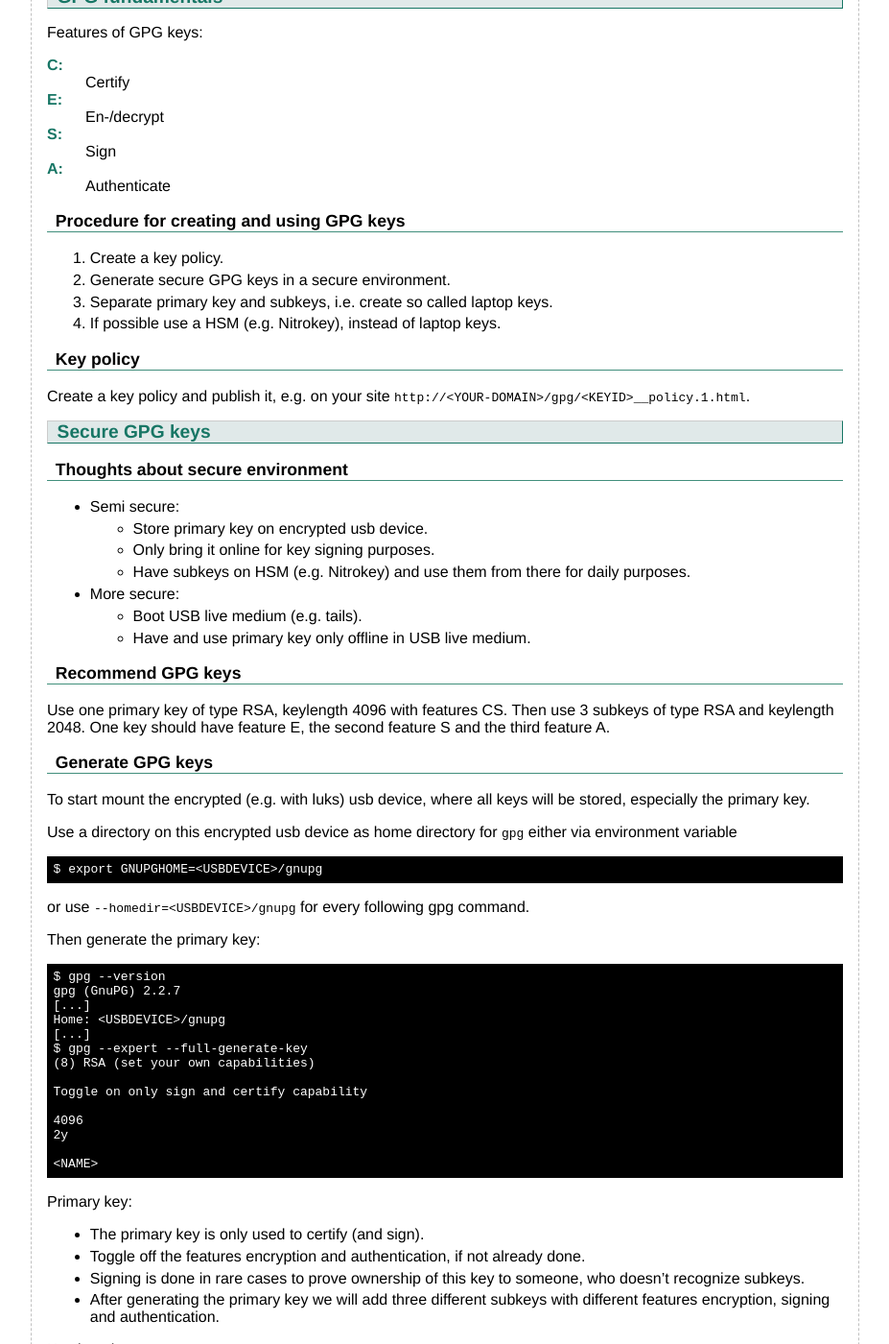
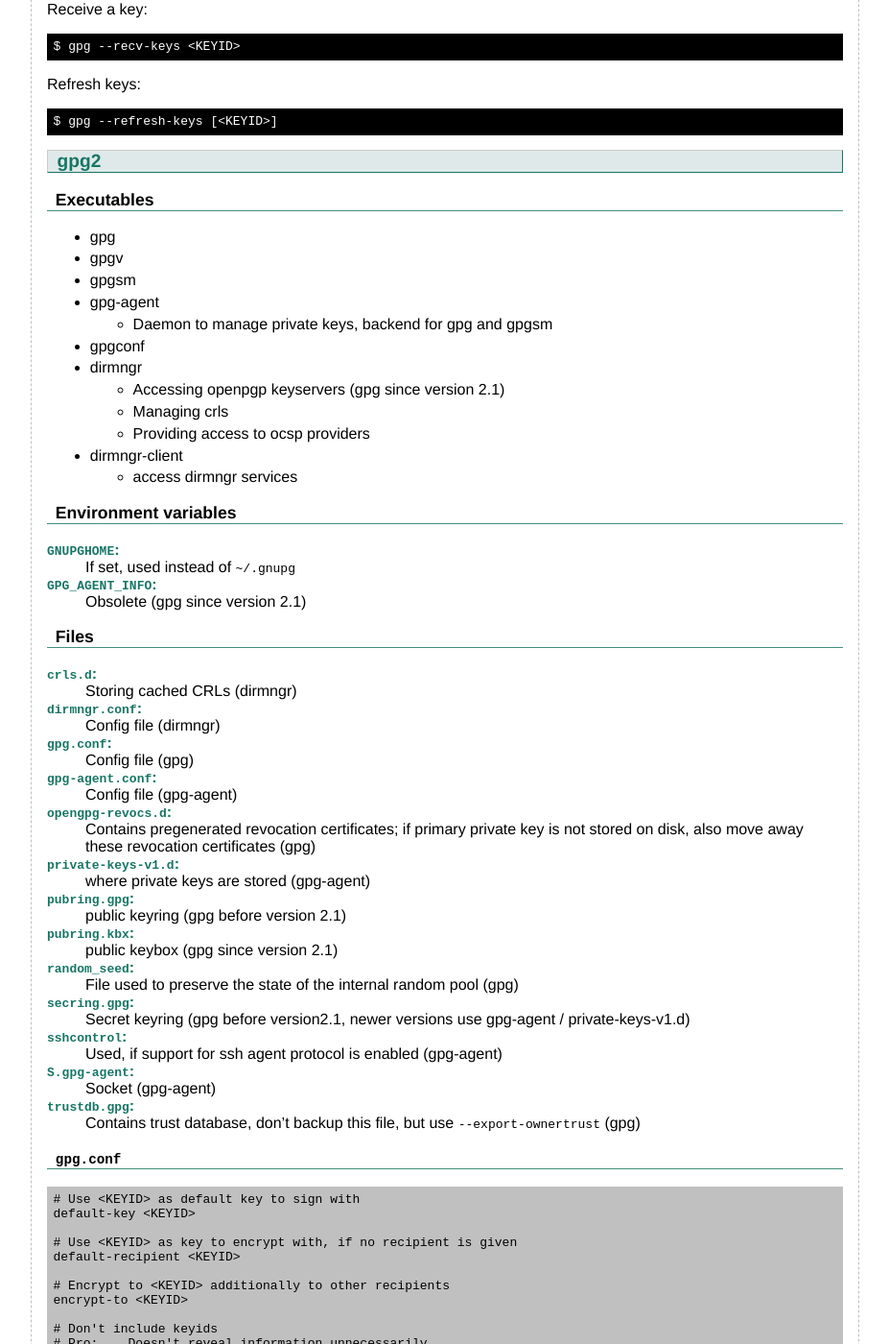
Before and after one commit to flyinggreenfrog/flyinggreenfrog.github.io, a Jekyll site: the page built from knowledgebase/gpg.md, in a window 1280 px wide and 1400 px high, scrolled down 1952 px. Shown: the whole window at 96% size, without its empty margins (176-1103 px from the left). Built offline with Jekyll 4.4.1, drawn with Linux system fonts in a browser that asks for light colours; some of the changed text lies outside the part shown.

Commit message:
Work on knowledgebase gpg.

````diff
--- a/knowledgebase/gpg.md
+++ b/knowledgebase/gpg.md
@@ -14,7 +14,10 @@ categories: [Linux]
 * [OpenPGP Best Practices](https://riseup.net/en/security/message-security/openpgp/best-practices) <time>2018-05-06</time>
 * [Mike English: Getting Started with GNU Privacy Guard](https://spin.atomicobject.com/2013/09/25/gpg-gnu-privacy-guard) <time>2018-05-06</time>
 * [Creating the perfect GPG keypair](https://alexcabal.com/creating-the-perfect-gpg-keypair) <time>2018-05-06</time>
+
+* [Arch: GnuPG](https://wiki.archlinux.org/index.php/GnuPG) <time>2019-07-13</time>
 * [GPG Anleitung](https://wiki.kairaven.de/open/krypto/gpg/gpganleitung) <time>2018-05-06</time>
+
 * [Using an offline GnuPG master key](https://incenp.org/notes/2015/using-an-offline-gnupg-master-key.html) <time>2018-05-06</time>
 * [OpenPGP User ID Comments considered harmful](https://debian-administration.org/users/dkg/weblog/97) <time>2018-05-06</time>
 * [Nitrokey - Secure your digital life](https://www.nitrokey.com/de) <time>2018-05-06</time>
@@ -23,6 +26,9 @@ categories: [Linux]
 * [Github: jaymzh / pius](https://github.com/jaymzh/pius) <time>2018-05-06</time>
 * [Monkeysign](https://monkeysign.readthedocs.io) <time>2018-05-06</time>
 * [OpenKeychain](https://www.openkeychain.org) <time>2018-05-06</time>
+
+* [OpenPGP](https://www.openpgp.org) <time>2019-07-13</time>
+* [keys.openpgp.org](https://keys.openpgp.org) <time>2019-07-13</time>
 
 ## Terms
 
@@ -35,21 +41,24 @@ GPG
 HSM
 : Hardware Security Module
 
+PGP
+: Pretty Good Privacy
+
 PKI
 : Public Key Infrastructure
 
 RSA
 : Rivest-Shamir-Adleman Cryptosystem
 
-WOT
+WoT
 : Web of Trust
 
 ## Daily Usage
 
 Encrypt a file:
 
-``` sh
-$ gpg --armor --encrypt --recipient <KEYID>|<MAIL> <FILE>
+```sh
+$ gpg -a|--armor -e|--encrypt -r|--recipient <KEYID>|<MAIL> <FILE>
 $ shred -u <FILE>
 $ file <FILE>.asc
 <FILE>.asc: PGP message Public-Key Encrypted Session Key (old)
@@ -57,75 +66,216 @@ $ file <FILE>.asc
 
 Decrypt a file:
 
-``` sh
-$ gpg --decrypt --output <DECRYPTED-FILE> <FILE>.asc
+```sh
+$ gpg -d|--decrypt -o|--output <DECRYPTED-FILE> <FILE>.asc
 ```
 
 Sign a file with detached signature file:
 
-``` sh
-$ gpg --armor --detach-sign <FILE>
+```sh
+$ gpg -a|--armor -b|--detach-sign <FILE>
 $ file <FILE>.asc
 <FILE>.asc: PGP signature Signature (old)
 ```
 
 Verify a signature:
 
-``` sh
+```sh
 $ ls <FILE>*
 <FILE>  <FILE>.asc
 $ gpg --verify <FILE>.asc
 ```
 
-Encrypt a file symmetrically, i.e. don't use gpg keys, but a use secret
+Encrypt a file symmetrically, i.e. don't use gpg keys, but use a secret
 password:
 
-``` sh
-$ gpg --armor --symmetric <FILE>
+```sh
+$ gpg -a|--armor -c|--symmetric <FILE>
 $ file <FILE>.asc
 <FILE>.asc: PGP message Symmetric-Key Encrypted Session Key (old)
 ```
 
 List public keys:
 
-``` sh
-$ gpg --list-keys <KEYID>|<MAIL>|<NAME>
+```sh
+$ gpg -k|--list-keys <KEYID>|<MAIL>|<NAME>
 ```
 
 List private keys:
 
-``` sh
-$ gpg --list-secret-keys
+```sh
+$ gpg -K|--list-secret-keys
 ```
 
 Show fingerprint of a key:
 
-``` sh
+```sh
 $ gpg --fingerprint <KEYID>|<MAIL>|<NAME>
 ```
 
-Show fingerprint of a key file without importing it into the keyring:
+Manually search for (and get) a key:
 
-``` sh
-$ gpg --with-fingerprint <KEYID>.pub.asc
+```sh
+$ gpg --search-keys <KEYID>|<MAIL>|<NAME>
 ```
 
-Search for (and get) a key:
+Automatically locate and retrieve keys as needed:
 
-``` sh
-$ gpg --search-keys <KEYID>|<MAIL>|<NAME>
+```sh
+$ gpg --auto-key-locate keyserver --locate-keys <MAIL>
 ```
 
 Receive a key:
 
-``` sh
+```sh
 $ gpg --recv-keys <KEYID>
 ```
 
 Refresh keys:
 
-``` sh
+```sh
 $ gpg --refresh-keys [<KEYID>]
+```
+
+## gpg2
+
+### Executables
+
+* gpg
+* gpgv
+* gpgsm
+* gpg-agent
+  - Daemon to manage private keys, backend for gpg and gpgsm
+* gpgconf
+* dirmngr
+  - Accessing openpgp keyservers (gpg since version 2.1)
+  - Managing crls
+  - Providing access to ocsp providers
+* dirmngr-client
+  - access dirmngr services
+
+### Environment variables
+
+`GNUPGHOME`
+: If set, used instead of `~/.gnupg`
+
+`GPG_AGENT_INFO`
+: Obsolete (gpg since version 2.1)
+
+### Files
+
+`crls.d`
+: Storing cached CRLs (dirmngr)
+
+`dirmngr.conf`
+: Config file (dirmngr)
+
+`gpg.conf`
+: Config file (gpg)
+
+`gpg-agent.conf`
+: Config file (gpg-agent)
+
+`opengpg-revocs.d`
+: Contains pregenerated revocation certificates; if primary private key is not
+  stored on disk, also move away these revocation certificates (gpg)
+
+`private-keys-v1.d`
+: where private keys are stored (gpg-agent)
+
+`pubring.gpg`
+: public keyring (gpg before version 2.1)
+
+`pubring.kbx`
+: public keybox (gpg since version 2.1)
+
+`random_seed`
+: File used to preserve the state of the internal random pool (gpg)
+
+`secring.gpg`
+: Secret keyring (gpg before version2.1, newer versions use gpg-agent / private-keys-v1.d)
+
+`sshcontrol`
+: Used, if support for ssh agent protocol is enabled (gpg-agent)
+
+`S.gpg-agent`
+: Socket (gpg-agent)
+
+`trustdb.gpg`
+: Contains trust database, don't backup this file, but use
+  `--export-ownertrust` (gpg)
+
+### `gpg.conf`
+
+```text
+# Use <KEYID> as default key to sign with
+default-key <KEYID>
+
+# Use <KEYID> as key to encrypt with, if no recipient is given
+default-recipient <KEYID>
+
+# Encrypt to <KEYID> additionally to other recipients
+encrypt-to <KEYID>
+
+# Don't include keyids
+# Pro:    Doesn't reveal information unnecessarily
+# Contra: May slow down decryption on receiving side, since it will try all
+#         private keys
+#   for all keys
+#throw-keyids
+#   for <KEYID>
+#hidden-recipient <KEYID>
+#hidden-encrypt-to <KEYID>
+
+# How to display key IDs
+keyid-format 0xlong
+with-fingerprint
+with-subkey-fingerprint
+# To compare private keys with/inside private-keys-v1.d
+with-keygrip
+# Print key listings delimited by colons, useful for scripts/machine parsing
+#with-colons
+
+# Avoid information leaked
+no-emit-version
+no-comments
+
+# List options
+list-options show-keyring,show-policy-urls,show-notations,show-sig-expire,show-keyserver-urls
+
+# Deprecated, use keyserver in dirmngr.conf instead
+#keyserver <KEYSERVER>
+# Options for all defined keyservers
+keyserver-options no-honor-keyserver-url include-revoked
+
+# Preferences/usage of algorithms used
+default-preference-list SHA512,SHA384,SHA256,SHA224,AES256,AES192,AES,CAST5,BZIP2,ZLIB,,ZIP,Uncompressed
+personal-digest-preferences SHA512,SHA384,SHA256,SHA224
+personal-cipher-preferences AES256,AES192,AES,CAST5
+personal-compress-preferences BZIP2,ZLIB,ZIP,Uncompressed
+#weak-digest SHA1
+```
+
+### `dirmngr.conf`
+
+```text
+# Built-in default hkps://hkps.pool.sks-keyservers.net
+keyserver hkps://hkps.pool.sks-keyservers.net
+```
+
+### `gpg-agent.conf`
+
+```text
+# 5h -> 18000s
+default-cache-ttl 18000
+default-cache-ttl-ssh 18000
+
+# 24h -> 86400s
+max-cache-ttl 86400
+max-cache-ttl-ssh 86400
+
+ignore-cache-for-signing
+#pinentry-program /usr/bin/pinentry-gnome3
 ```
 
 ## GPG fundamentals
@@ -162,7 +312,7 @@ Create a key policy and publish it, e.g. on your site
 
 * Semi secure:
   - Store primary key on encrypted usb device.
-  - Only bring it online for key signing purposes.
+  - Only bring it online for key signing purposes and mailing signed keys.
   - Have subkeys on HSM (e.g. Nitrokey) and use them from there for daily
     purposes.
 * More secure:
@@ -177,13 +327,13 @@ second feature S and the third feature A.
 
 ### Generate GPG keys
 
-To start mount the encrypted (e.g. with luks) usb device, where all keys will
+To start mount the encrypted (e.g. with LUKS) USB device, where all keys will
 be stored, especially the primary key.
 
 Use a directory on this encrypted usb device as home directory for `gpg` either
 via environment variable
 
-``` sh
+```sh
 $ export GNUPGHOME=<USBDEVICE>/gnupg
 ```
 
@@ -191,9 +341,9 @@ or use `--homedir=<USBDEVICE>/gnupg` for every following gpg command.
 
 Then generate the primary key:
 
-``` sh
+```sh
 $ gpg --version
-gpg (GnuPG) 2.2.7
+gpg (GnuPG) 2.2.5
 [...]
 Home: <USBDEVICE>/gnupg
 [...]
@@ -236,23 +386,23 @@ UIDs:
   E-Mail addresses can get invalid in future and so we have on UID that remains
   valid, even if all E-Mail addresses would be changed in future.
 * The comment field we leave empty, because it doesn't provide so much benefit.
-* After generating of the primary key we add additional name/E-Mail pairs.
+* After generating the primary key we add additional name/E-Mail pairs.
 
 Passphrase:
 
 * Use long passphrase, but avoid too many special characters.
-* A 7 word passphrase generated with a diceware list provides a reasonable
-  secure passphrase.
+* A 7 word passphrase generated with a diceware list should provide a
+  reasonable secure passphrase.
 
 Entropy for key generation:
 
-* Much entropy is needed, maybe you need to move with the mouse or use the
-  keyboard to create enough entropy.
+* Much entropy is needed, maybe you need to move around with the mouse or use
+  the keyboard to create enough entropy.
 * Tails distribution uses havegd, which helps to create enough entropy.
 
 Add additional name/E-Mail pair:
 
-``` sh
+```sh
 $ gpg --edit-key <KEYID>
 gpg> adduid
 <NAME>
@@ -263,7 +413,7 @@ gpg> save
 Normally the last UID created will be the primary UID used by `gpg`. If you
 want to use another UID mainly, set it as primary UID:
 
-``` sh
+```sh
 $ gpg --edit-key <KEYID>
 gpg> uid <X>
 gpg> primary
@@ -273,7 +423,7 @@ gpg> save
 To add subkeys repeat the following steps for each subkey, that you want to
 generate:
 
-``` sh
+```sh
 $ gpg --expert --edit-key <KEYID>
 gpg> addkey
 (8) RSA (set your own capabilities)
@@ -287,7 +437,7 @@ gpg> save
 
 Remove the primary key to create laptop keys only having the subkeys:
 
-``` sh
+```sh
 $ gpg --output <KEYID>.ssk.gpg --export-secret-subkeys <KEYID>
 $ # Only do the following step, if you have a backup of your primary key!
 $ gpg --delete-secret-keys <KEYID>
@@ -298,7 +448,7 @@ $ shred -vu <KEYID>.ssk.gpg
 Now you can set a different passphrase (maybe only 5 instead of 7 word
 passphrase) to these subkeys to make daily usage easier:
 
-``` sh
+```sh
 $ gpg --edit-key <KEYID>
 gpg> passwd
 gpg> save
@@ -307,7 +457,7 @@ gpg> save
 To check, if creating a keyring with only the subkeys was successful, list the
 keys:
 
-``` sh
+```sh
 $ gpg --list-secret-keys <KEYID>
 ```
 
@@ -317,7 +467,7 @@ $ gpg --list-secret-keys <KEYID>
 If you don't use a HSM (e.g. Nitrokey), export the keys to be used on the
 laptop:
 
-``` sh
+```sh
 $ gpg --armor --output <KEYID>_laptop.pub.asc --export <KEYID>
 $ gpg --armor --output <KEYID>_laptop.sec.asc --export-secret-keys <KEYID>
 ```
@@ -325,7 +475,7 @@ $ gpg --armor --output <KEYID>_laptop.sec.asc --export-secret-keys <KEYID>
 Be sure to now use the standard home directory for `gpg`. Then import the
 laptop keys and set the trust:
 
-``` sh
+```sh
 $ unset GNUPGHOME
 $ gpg --import <KEYID>_laptop.pub.asc
 $ gpg --import <KEYID>_laptop.sec.asc
@@ -339,8 +489,8 @@ Since this is your own key, you should give ultimate trust.
 Now you can publish the public key, either by putting it on your webserver or
 by sending it to a keyserver:
 
-``` sh
-$ gpg --send-keys <KEYID> [--keyserver hkp://eu.pool.sks-keyservers.net]
+```sh
+$ gpg --send-keys <KEYID> [--keyserver hkps://hkps.pool.sks-keyservers.net]
 ```
 
 ### HSM - Nitrokey
@@ -353,7 +503,7 @@ subkeys, where the primary key was already removed.
 
 Setup the HSM:
 
-``` sh
+```sh
 $ gpg --card-status
 $ gpg --card-edit
 gpg/card> admin
@@ -361,6 +511,7 @@ gpg/card> passwd
 3 - change Admin PIN
 1 - change PIN
 gpg/card> name
+gpg/card> lang
 gpg/card> sex
 gpg/card> url
 http://<YOUR-DOMAIN>/gpg/<KEYID>.pub.gpg
@@ -370,7 +521,7 @@ gpg/card> quit
 
 Now you can transfer the subkeys to the HSM itself:
 
-``` sh
+```sh
 $ gpg --edit-key <KEYID>
 gpg> key X
 gpg> keytocard
@@ -389,7 +540,7 @@ be deleted, you should have made backups before even transfering the keys for
 the first time to the HSM. From an HSM itself you can't backup keys, since this
 would defeat the purpose of a HSM.
 
-``` sh
+```sh
 $ gpg --card-edit
 gpg/card> admin
 gpg/card> factory-reset
@@ -400,13 +551,15 @@ After transfering the keys to a HSM and you want to use the HSM the first time
 on a laptop you first need to fetch the public key from a keyserver. If you
 have set the url in the HSM earlier, you can use the `fetch` command too:
 
-``` sh
+```sh
 $ gpg --card-edit
 gpg/card> fetch
 gpg/card> quit
 $ gpg --edit-key <KEYID> trust quit
 5 = I trust ultimately
 y
+$ gpg --refresh-keys <KEYID>
+$ [cd ~/.gnupg/private-keys-v1.d && rm <KEYGRIP>.key # 3x]
 ```
 
 Again, since this is your own key, you should set the trust to ultimate.
@@ -419,20 +572,22 @@ Ownertrust backup instead makes also sense for the later two.
 
 Create backup of private key (for usage with `paperkey`):
 
-``` sh
+TODO: --export-options export-backup
+
+```sh
 $ gpg --output <KEYID>.sec.gpg --export-secret-keys <KEYID>
 ```
 
 Create backup of public key (e.g. to put on webserver):
 
-``` sh
+```sh
 $ gpg         --output <KEYID>.pub.gpg --export <KEYID>
 $ gpg --armor --output <KEYID>.pub.asc --export <KEYID>
 ```
 
 Optionally create ASCII armored backups and revocation certificate:
 
-``` sh
+```sh
 $ gpg --armor --output <KEYID>.sec.asc --export-secret-keys <KEYID>
 $ gpg --armor --output <KEYID>.rev.asc --gen-revoke <KEYID>
 1 = Key has been compromised
@@ -440,14 +595,14 @@ $ gpg --armor --output <KEYID>.rev.asc --gen-revoke <KEYID>
 
 Create paper copies with own script, that uses paperkey and qrencode:
 
-``` sh
+```sh
 $ gpg2qrcode -k <KEYID>
 $ lpr <KEYID>.sec.pdf
 ```
 
 Basically the script does the following:
 
-``` sh
+```sh
 $ gpg --output <KEYID>.pub.gpg --export <KEYID>
 $ gpg --output <KEYID>.sec.gpg --export-secret-keys <KEYID>
 $ paperkey --secret-key <KEYID>.sec.gpg --output <KEYID>.sec.paperkey.txt
@@ -469,7 +624,7 @@ Keep the following files secret and safe:
 
 Export owner trust:
 
-``` sh
+```sh
 $ gpg --export-ownertrust > otrust.txt
 ```
 
@@ -478,7 +633,7 @@ $ gpg --export-ownertrust > otrust.txt
 To restore keys you will need the public key, e.g. from your webserver or a key
 server, and the scan of the paper copy of your key:
 
-``` sh
+```sh
 $ ls <KEYID>.pub.gpg
 $ qrcode2gpg -i <SCAN>.pdf -k <KEYID>
 $ ls <KEYID>.sec.recovered
@@ -488,7 +643,7 @@ If you have to do that manually, i.e. without the script `qrcode2gpg`, simply
 type in the paperkey text version into `<KEYID>.sec.recovered.txt`. Then
 reconstruct the key with `paperkey`:
 
-``` sh
+```sh
 $ paperkey --pubring <KEYID>.pub.gpg --secrets <KEYID>.sec.recovered.txt \
   --output <KEYID>.sec.recovered
 ```
@@ -496,7 +651,7 @@ $ paperkey --pubring <KEYID>.pub.gpg --secrets <KEYID>.sec.recovered.txt \
 Decide which home directory for `gpg` you want to use. Then you can restore
 your key:
 
-``` sh
+```sh
 $ echo $GNUPGHOME
 $ gpg --import <KEYID>.sec.recovered
 $ gpg --edit-key <KEYID> trust quit
@@ -508,7 +663,7 @@ Since this is your own key, you should give ultimate trust.
 
 Import owner trust:
 
-``` sh
+```sh
 $ gpg --import-ownertrust < otrust.txt
 ```
 
@@ -518,13 +673,28 @@ Before any maintenance task, think about on which keyring you want to operate,
 e.g. the one on your encrypted USB device. Create new backups afterwards, if
 necessary.
 
-``` sh
+```sh
 $ export GNUPGHOME=<USBDEVICE>/gnupg
+```
+
+Delete a key from the keyring:
+
+```sh
+# Only do the following, if you have backups of your own keys
+$ gpg --delete-secret-keys <KEYID>
+$ gpg --delete-keys <KEYID>
+$ [gpg --delete-secret-and-public-key <KEYID>]
+```
+
+Reimport key to the keyring
+
+```sh
+$ gpg --import <KEYID>.sec.gpg
 ```
 
 Change passphrase:
 
-``` sh
+```sh
 $ gpg --edit-key <KEYID>
 gpg> passwd
 gpg> save
@@ -532,7 +702,7 @@ gpg> save
 
 Set new expiry date:
 
-``` sh
+```sh
 $ gpg --edit-key <KEYID>
 gpg> key <X>
 gpg> expire
@@ -540,17 +710,19 @@ gpg> save
 $ gpg --send-keys <KEYID>
 ```
 
+Send every public subkey!
+
 If you want to revoke a key, be sure if you really want to do that. You can't
 take back a revocation!
 
-``` sh
+```sh
 $ gpg --import <KEYID>.rev.asc
 $ gpg --send-keys <KEYID>
 ```
 
 Check secret key encryption values:
 
-``` sh
+```sh
 $ gpg --list-packets ~/.gnupg/secring.gpg
 ```
 
@@ -561,7 +733,7 @@ $ gpg --list-packets ~/.gnupg/secring.gpg
 
 Edit secret key encryption values:
 
-``` sh
+```sh
 $ gpg --s2k-cipher-algo AES256 --s2k-digest-algo SHA512 \
   --s2k-mode 3 --s2k-count 65000000 --edit-key <KEYID>
 gpg> passwd
@@ -570,7 +742,7 @@ gpg> save
 
 Recheck secret key encryption values:
 
-``` sh
+```sh
 $ gpg --list-packets ~/.gnupg/secring.gpg
 ```
 
@@ -617,33 +789,33 @@ or `caff`.
 Before any signing task, you need your primary key, the one that you saved e.g.
 on your encrypted USB device.
 
-``` sh
+```sh
 $ export GNUPGHOME=<USBDEVICE>/gnupg
 ```
 
 Now get the key you want to sign:
 
-``` sh
+```sh
 $ gpg --search-keys <KEYID>|<MAIL>|<NAME>
 $ gpg --recv-keys <KEYID>|<MAIL>|<NAME>
 ```
 
 List the key with signatures:
 
-``` sh
+```sh
 $ gpg --list-sigs <KEYID>
 ```
 
 Before signing, compare fingerprints of the key you downloaded with the one on
 the keysigning papersheet to be sure you will sign the correct key:
 
-``` sh
+```sh
 $ gpg --fingerprint <KEYID>
 ```
 
 Now sign the key:
 
-``` sh
+```sh
 $ gpg --edit-key <KEYID>
 gpg> sign
 (2) I have done casual checking.
@@ -652,7 +824,7 @@ gpg> save
 
 Now either send the signed key back to a keyserver:
 
-``` sh
+```sh
 $ gpg --send-keys <KEYID>
 ```
 
@@ -660,7 +832,7 @@ But it's better to export the key, encrypt for the owner and send it to him via
 E-Mail. That ensures that the owner indeed has access to the E-Mail he was
 claiming to possess:
 
-``` sh
+```sh
 $ gpg --armor --export <KEYID> | gpg --armor --encrypt --recipient <KEYID> - |
   mutt -s "Your signed key" <EMAIL>
 ```
@@ -668,7 +840,7 @@ $ gpg --armor --export <KEYID> | gpg --armor --encrypt --recipient <KEYID> - |
 The user now has to import his key, that you signed, and should upload it to
 keyserver by himself:
 
-``` sh
+```sh
 $ gpg --decrypt <ENCRYPTED_KEY> | gpg --import
 $ gpg --send-keys <KEYID>
 ```
````
Also changed, not shown: other parts of knowledgebase/gpg.md (+2 -2 lines).
